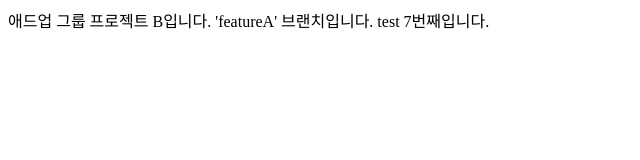
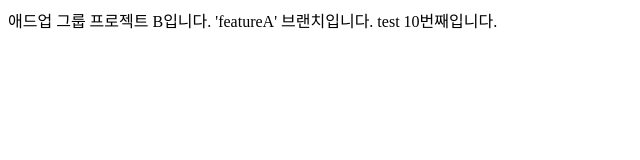
Before and after one commit to kkeonwoo/group-projectB, a plain HTML site: page index.html in a window 1280 px wide. Shown: the full height of the page, 0-640 px from the left. Drawn offline with Linux system fonts and the light colour scheme.

Commit message:
10번째

```diff
--- a/index.html
+++ b/index.html
@@ -8,6 +8,6 @@
 <body>
     애드업 그룹 프로젝트 B입니다.
     'featureA' 브랜치입니다.
-    test 7번째입니다.
+    test 10번째입니다.
 </body>
 </html>
```
